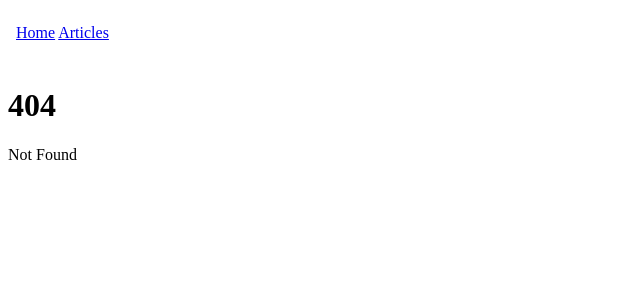
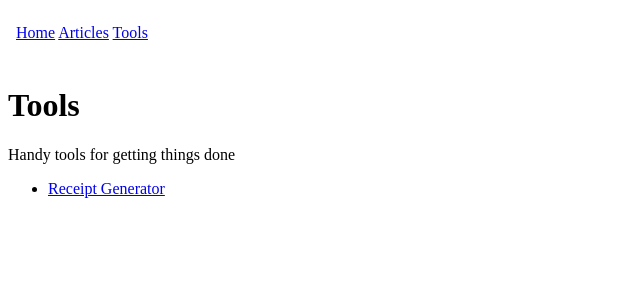
Before and after one commit to lauriegriffiths/lauriegriffiths.github.io, a SvelteKit app: page /tools in a window 1280 px wide. Before the commit this address had no page. Shown: the top 300 px of the page, without its empty margins (0-640 px from the left). Built offline with nearby package versions, Linux system fonts and the light colour scheme.

Commit message:
add tools page

```diff
--- a/src/routes/+layout.svelte
+++ b/src/routes/+layout.svelte
@@ -8,6 +8,7 @@
 	<nav>
 		<a href="{base}/">Home</a>
 		<a href="{base}/articles">Articles</a>
+		<a href="{base}/tools">Tools</a>
 		<!-- <a href="{base}/projects">Projects</a> -->
 	</nav>
 </header>
--- /dev/null
+++ b/src/routes/tools/+page.svelte
@@ -0,0 +1,12 @@
+<script lang="ts">
+</script>
+
+<h1>Tools</h1>
+
+<p>Handy tools for getting things done</p>
+
+<ul>
+	<li>
+		<a href="https://lauriegriffiths.github.io/receipt-generator/">Receipt Generator</a>
+	</li>
+</ul>
```
